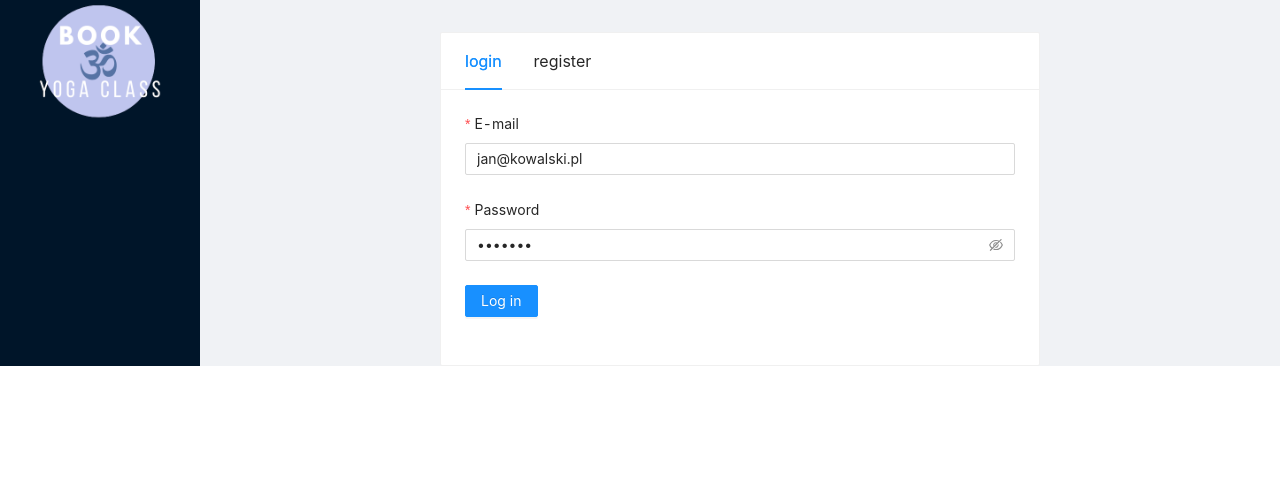
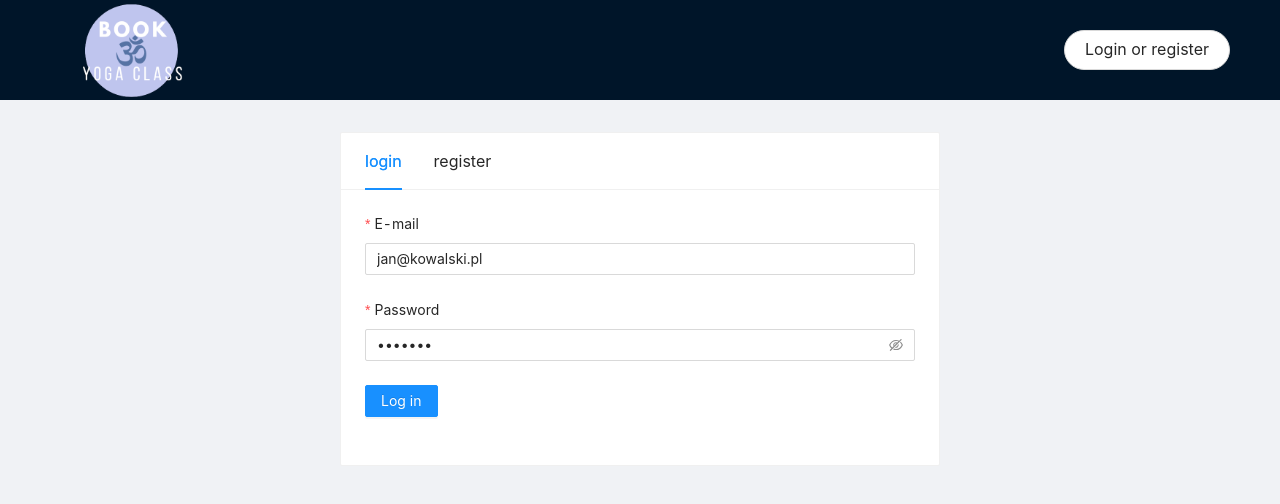
Before and after one commit to magdalenarej/book-yoga-class, a React (Create React App) app: page / in a window 1280 px wide. Shown: the top 504 px of the page. Built offline with nearby package versions, Linux system fonts and the light colour scheme.

Commit message:
ligon/logut button in header

```diff
--- a/src/App.js
+++ b/src/App.js
@@ -2,18 +2,18 @@ import "antd/dist/antd.css";
 import { Layout } from "antd";
 import { BrowserRouter, Routes, Route } from "react-router-dom";
 import BookClassCalendar from "./components/BookClassCalendar";
-import SideMenu from "./components/SideMenu";
+import MainHeader from "./components/MainHeader";
 import LoginRegisterCard from "./components/LoginRegisterCard";
 
-const { Content, Sider } = Layout;
+const { Header, Content } = Layout;
 
 const App = () => {
   return (
     <BrowserRouter>
-      <Layout>
-        <Sider>
-          <SideMenu />
-        </Sider>
+      <Layout style={{ height: "100vh" }}>
+        <Header style={{ height: 100 }}>
+          <MainHeader />
+        </Header>
         <Content>
           <Routes>
             <Route path="/" element={<LoginRegisterCard />}></Route>
--- /dev/null
+++ b/src/components/MainHeader.js
@@ -0,0 +1,39 @@
+import { Button, Image } from "antd";
+import { useSelector } from "react-redux";
+import { useNavigate } from "react-router-dom";
+
+import userPng from "../img/logo.png";
+
+const MainHeader = () => {
+  const user = useSelector((state) => state.user.user);
+  const navigate = useNavigate();
+
+  return (
+    <div
+      style={{
+        display: "flex",
+        flexDirection: "row",
+        justifyContent: "space-between",
+        alignItems: "center",
+      }}
+    >
+      <Image
+        src={userPng}
+        preview={false}
+        alt="book yoga calss logo"
+        style={{ height: 100 }}
+      />
+      {user ? (
+        <Button shape="round" size="large">
+          Logout
+        </Button>
+      ) : (
+        <Button shape="round" size="large" onClick={() => navigate("/")}>
+          Login or register
+        </Button>
+      )}
+    </div>
+  );
+};
+
+export default MainHeader;
```
